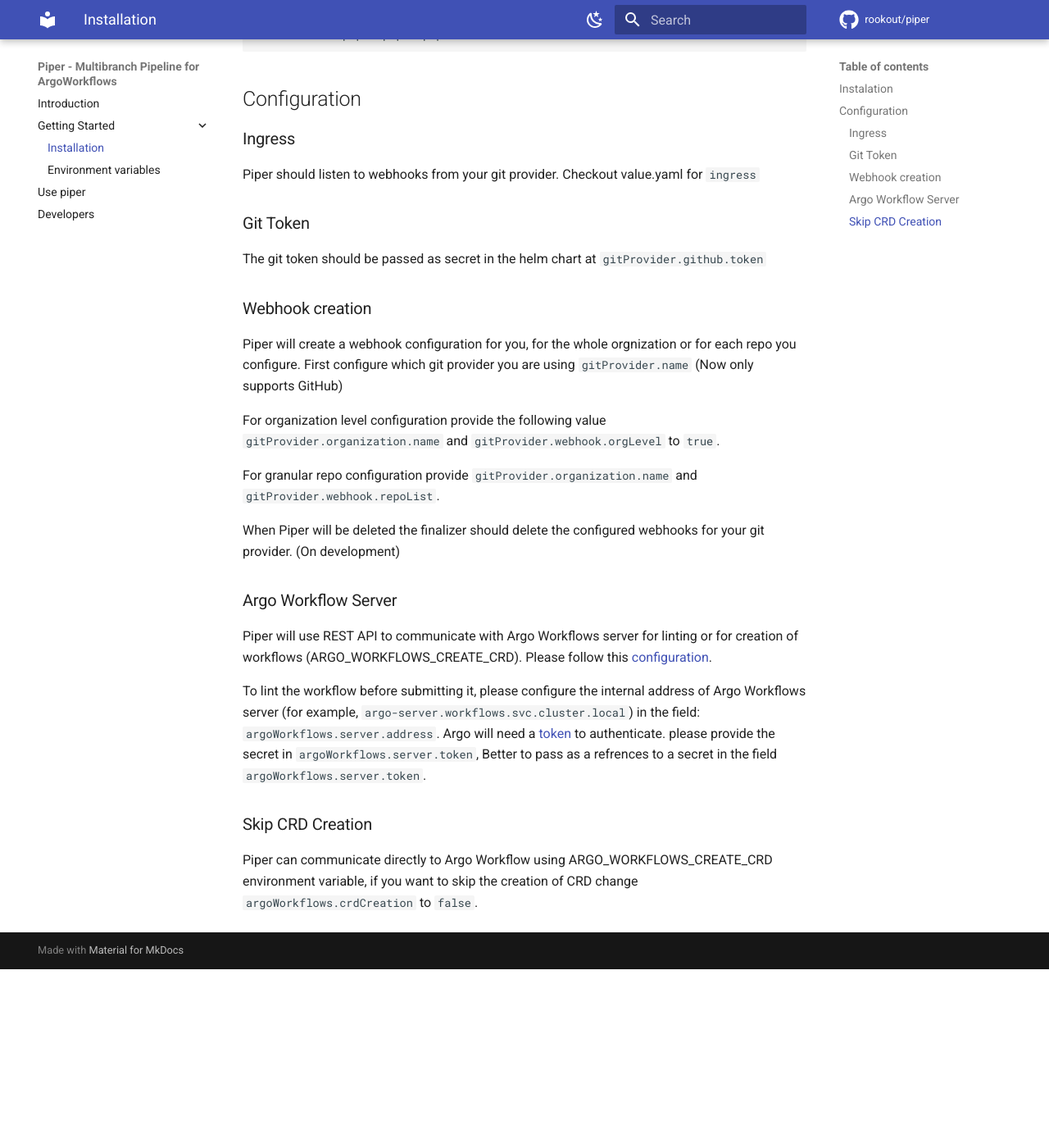
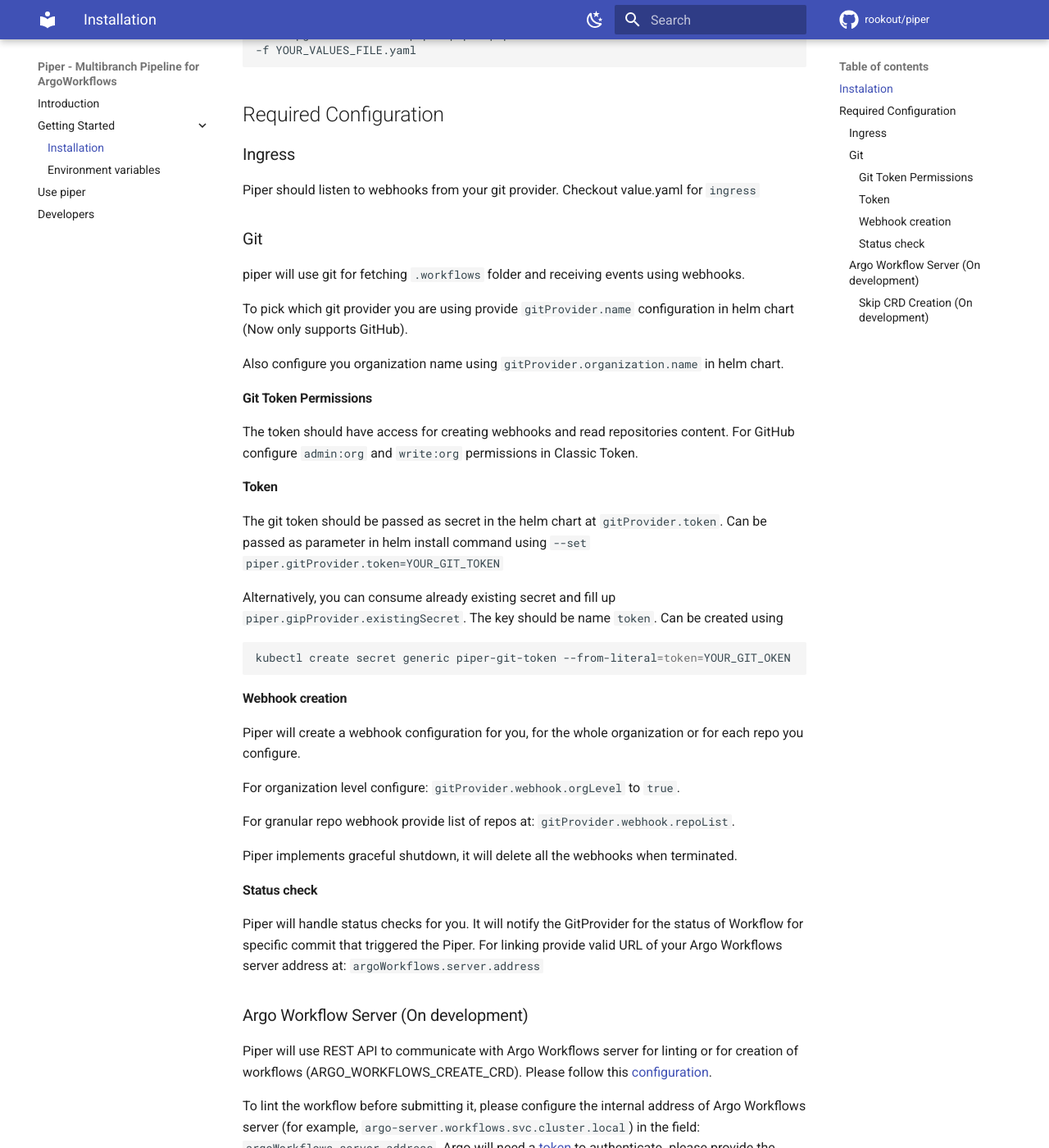
Before and after one commit to Rookout/piper, an MkDocs documentation site: the page built from docs/installation.md, in a window 1280 px wide and 1400 px high, scrolled down 456 px. Shown: the whole window at 82% size. Built offline with MkDocs 1.6.1 and Material for MkDocs 9.7.7, drawn with Linux system fonts in a browser that asks for light colours; comment, search, counter and statistics services are not loaded; before the commit the page ends 1638 px from its top, so only the background shows below that; some of the changed text lies outside the part shown.

Commit message:
docs: update installation instructions
Signed-off-by: Gosha <gosha@rookout.com>

````diff
--- a/docs/installation.md
+++ b/docs/installation.md
@@ -1,6 +1,7 @@
 ## Instalation
 
-Piper should be deployed in the cluster with Argo Workflows. Piper will create a CRD that Argo Workflows will pick, so install or configure Piper to create those CRDs in the right namespace.
+Piper should be deployed in the cluster with Argo Workflows.
+Piper will create a CRD that Argo Workflows will pick, so install or configure Piper to create those CRDs in the right namespace.
 
 Please check out values.yaml file of the helm chart.
 
@@ -11,35 +12,62 @@
 
 After configuring Piper value.yaml, run the following command for installation:
 ```bash
-helm install piper piper/piper
+helm upgrade --install piper piper/piper \
+-f YOUR_VALUES_FILE.yaml
 ```
 
-## Configuration
+## Required Configuration
 
 ### Ingress
 
 Piper should listen to webhooks from your git provider. Checkout value.yaml for `ingress`
-### Git Token
 
-The git token should be passed as secret in the helm chart at `gitProvider.github.token`
+### Git
 
-### Webhook creation
+piper will use git for fetching `.workflows` folder and receiving events using webhooks.
 
-Piper will create a webhook configuration for you, for the whole orgnization or for each repo you configure.
-First configure which git provider you are using `gitProvider.name` (Now only supports GitHub)
+To pick which git provider you are using provide `gitProvider.name` configuration in helm chart (Now only supports GitHub).
 
-For organization level configuration provide the following value `gitProvider.organization.name` and `gitProvider.webhook.orgLevel` to `true`.
+Also configure you organization name using `gitProvider.organization.name` in helm chart.
 
-For granular repo configuration provide `gitProvider.organization.name` and `gitProvider.webhook.repoList`.
+#### Git Token Permissions
 
-When Piper will be deleted the finalizer should delete the configured webhooks for your git provider. (On development)
+The token should have access for creating webhooks and read repositories content.
+For GitHub configure `admin:org` and `write:org` permissions in Classic Token.
 
-### Argo Workflow Server
+#### Token
+
+The git token should be passed as secret in the helm chart at `gitProvider.token`.
+Can be passed as parameter in helm install command using `--set piper.gitProvider.token=YOUR_GIT_TOKEN`
+
+Alternatively, you can consume already existing secret and fill up `piper.gipProvider.existingSecret`.
+The key should be name `token`. Can be created using
+```bash
+kubectl create secret generic piper-git-token --from-literal=token=YOUR_GIT_OKEN
+```
+
+#### Webhook creation
+
+Piper will create a webhook configuration for you, for the whole organization or for each repo you configure.
+
+For organization level configure: `gitProvider.webhook.orgLevel` to `true`.
+
+For granular repo webhook provide list of repos at: `gitProvider.webhook.repoList`.
+
+Piper implements graceful shutdown, it will delete all the webhooks when terminated.
+
+#### Status check
+
+Piper will handle status checks for you.
+It will notify the GitProvider for the status of Workflow for specific commit that triggered the Piper.
+For linking provide valid URL of your Argo Workflows server address at: `argoWorkflows.server.address`
+
+### Argo Workflow Server (On development)
 
 Piper will use REST API to communicate with Argo Workflows server for linting or for creation of workflows (ARGO_WORKFLOWS_CREATE_CRD). Please follow this [configuration](https://argoproj.github.io/argo-workflows/rest-api/).
 
 To lint the workflow before submitting it, please configure the internal address of Argo Workflows server (for example, `argo-server.workflows.svc.cluster.local`) in the field: `argoWorkflows.server.address`. Argo will need a [token](https://argoproj.github.io/argo-workflows/access-token/) to authenticate. please provide the secret in `argoWorkflows.server.token`, Better to pass as a refrences to a secret in the field `argoWorkflows.server.token`.
 
-### Skip CRD Creation
+#### Skip CRD Creation (On development)
 
 Piper can communicate directly to Argo Workflow using ARGO_WORKFLOWS_CREATE_CRD environment variable, if you want to skip the creation of CRD change `argoWorkflows.crdCreation` to `false`.
````
Also changed, not shown: docs/index.md (+10 -2 lines), docs/img/flow.svg (added).
